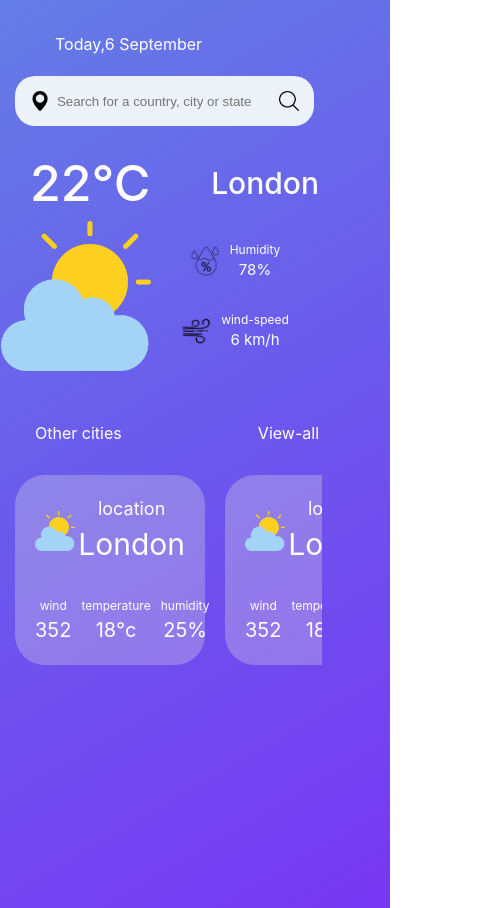
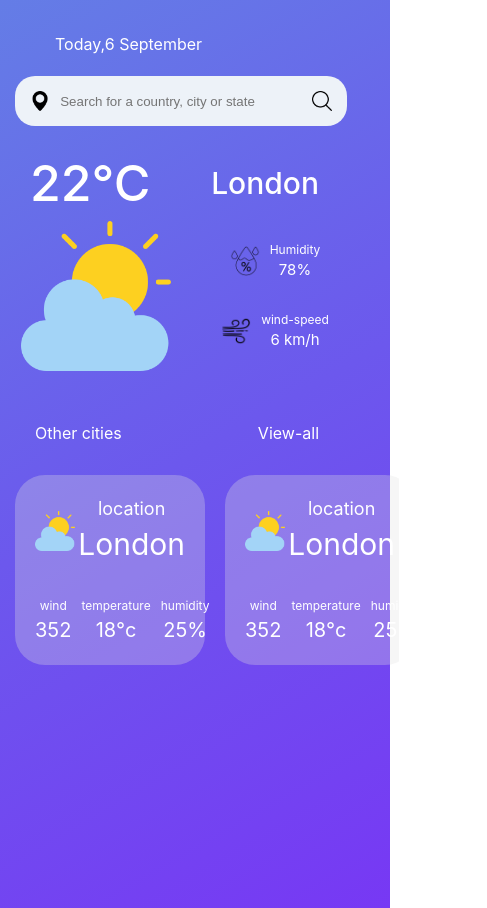
Before and after one commit to Sunday012/weather-app, a React (Vite) app: page / in a window 390 px wide. Shown: the whole page, 487 px wide, since content can reach past the window. Built offline with nearby package versions, Linux system fonts and the light colour scheme.

Commit message:
new responsiveness code updated

```diff
--- a/src/components/WeatherApp.css
+++ b/src/components/WeatherApp.css
@@ -165,7 +165,7 @@
         margin-left: 20px;
     }
     .search-input{
-        width: 120%;
+        width: 135%;
     }
     .input-box{
         background: rgb(237,242,248);
@@ -211,11 +211,14 @@
     }
     .weather-info{
         display: flex;
-        gap: 30px;
-        margin-left: -100px;
+        justify-content: space-around;
+
+        gap: 10px;
     }
     .weather{
         width: 150px;
+        position: relative;
+        left: -40px;
     }
     .humidity{
         width: 30px;
@@ -275,7 +278,7 @@
     .city-box{
         display: flex;
         overflow-x: scroll;
-        width: 80%;
+        width: 100%;
         gap: 20px;
     }
     .city-weather{
```
